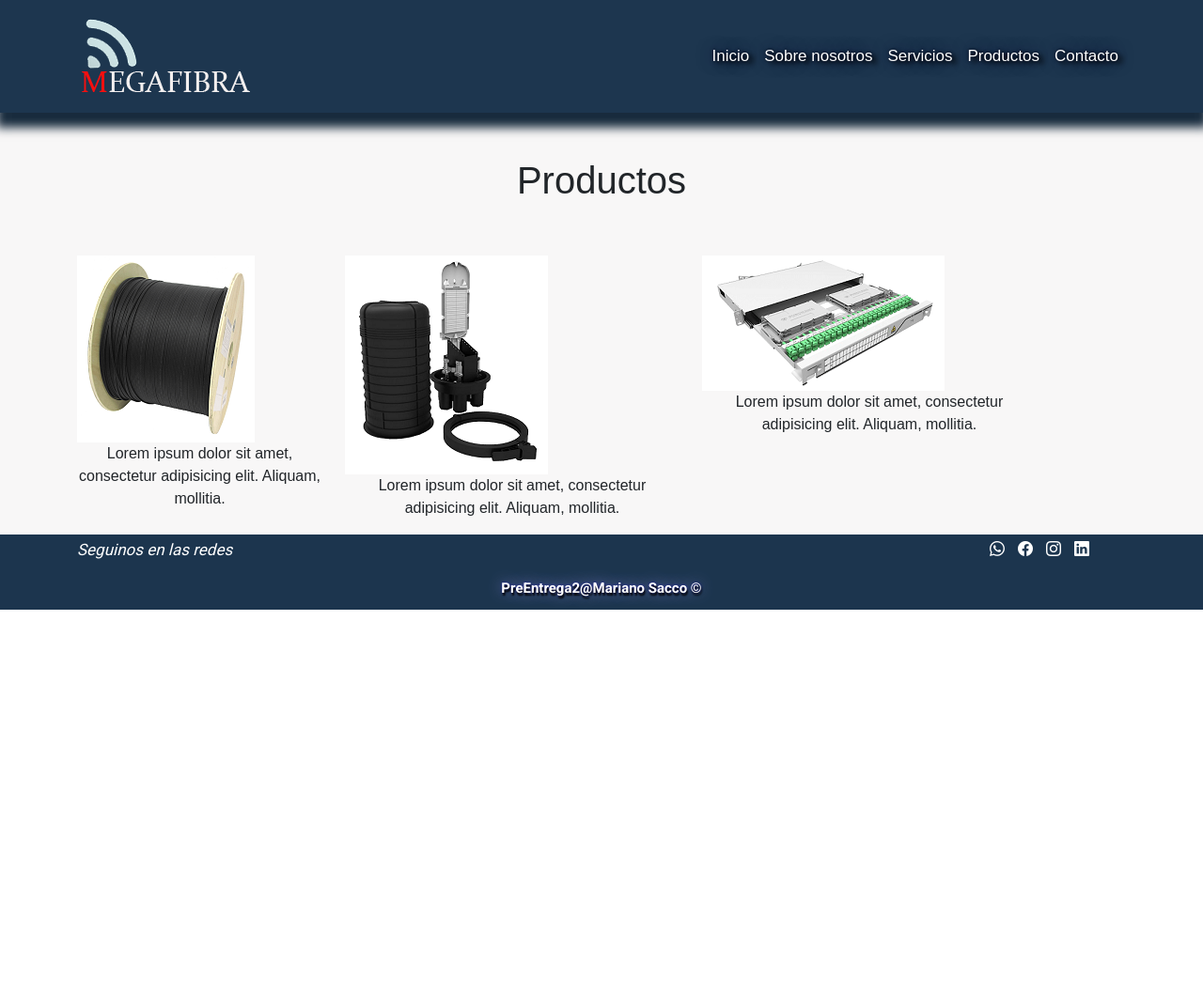
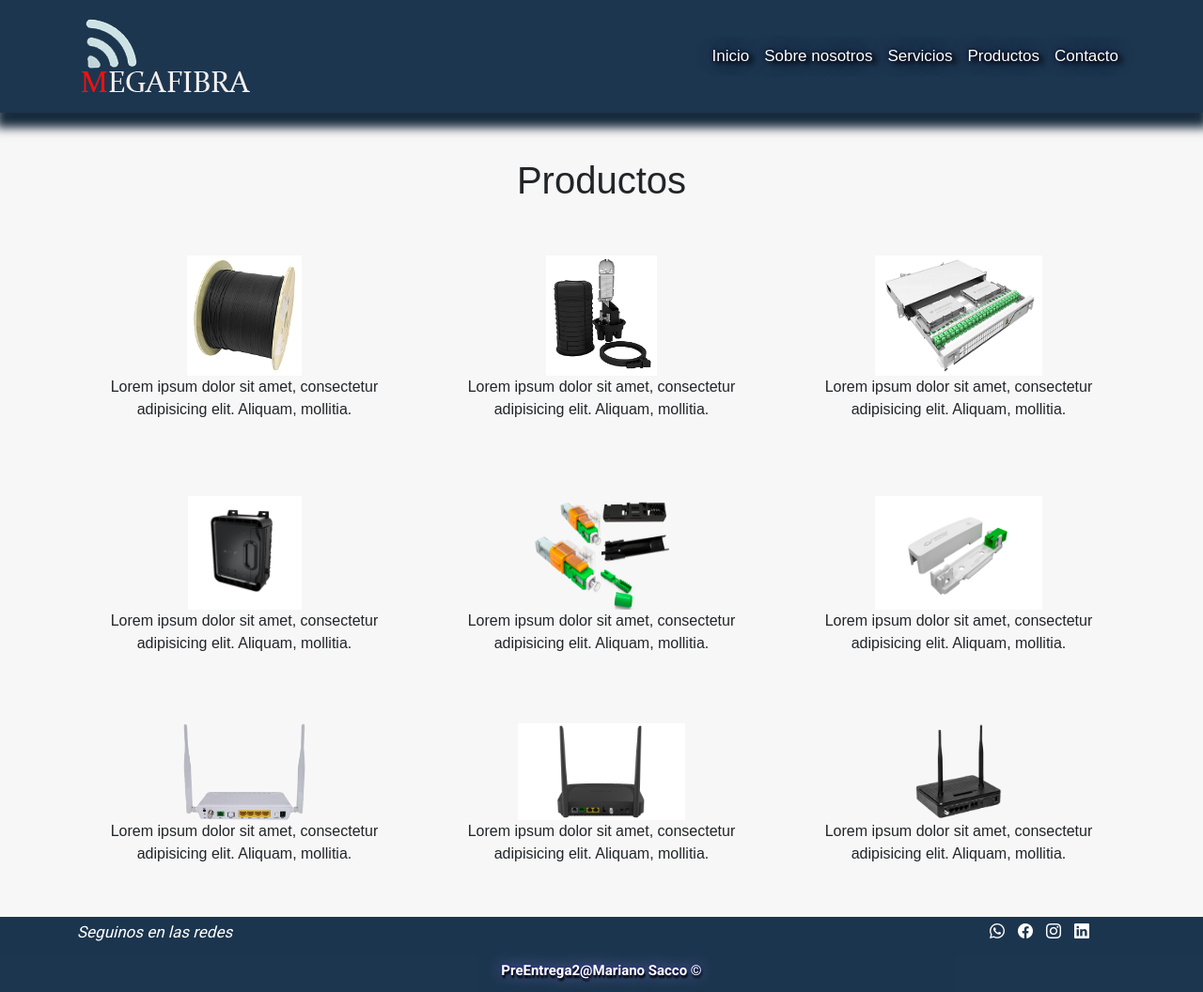
Before and after one commit to marianosacco/PF-SaccoMariano, a plain HTML site: page pages/productos.html in a window 1280 px wide. Shown: the whole page at 94% size. Before the commit the page ends 800 px from the top, so only its background shows below. Drawn offline with nearby package versions, Linux system fonts and the light colour scheme; a web font is replaced by a local one.

Commit message:
agregue productos

```diff
--- a/pages/productos.html
+++ b/pages/productos.html
@@ -93,11 +93,12 @@
     <main>
       <section>
         <div class="p-4"></div>
+        <div class="productos">
           <div class="container">
             <h1 class="text-center">Productos</h1>
             <div class="p-4"></div>
             <div class="row">
-            <div class="col-md-3">
+              <div class="col-md-4 d-flex flex-column align-items-center">
                 <img
                   src="../imgs/productos-bobina.png"
                   alt="bobina de cable de fibra optica "
@@ -107,7 +108,7 @@
                   Aliquam, mollitia.
                 </p>
               </div>
-            <div class="col-md-4 justify-content-start">
+              <div class="col-md-4 d-flex flex-column align-items-center">
                 <img
                   src="../imgs/productos-ceo.png"
                   alt="caja de empalme fibra optica "
@@ -117,7 +118,7 @@
                   Aliquam, mollitia.
                 </p>
               </div>
-            <div class="col-md-4">
+              <div class="col-md-4 d-flex flex-column align-items-center">
                 <img
                   src="../imgs/productos-odf.png"
                   alt="caja de empalme fibra optica "
@@ -126,6 +127,73 @@
                   Lorem ipsum dolor sit amet, consectetur adipisicing elit.
                   Aliquam, mollitia.
                 </p>
+              </div>
+            </div>
+          </div>
+        </div>
+        <div class="productos">
+          <div class="container">
+            <div class="row">
+              <div class="col-md-4 d-flex flex-column align-items-center">
+                <img
+                  src="../imgs/cto.jpg"
+                  alt="caja de empalme fibra optica "
+                />
+                <p class="text-center">
+                  Lorem ipsum dolor sit amet, consectetur adipisicing elit.
+                  Aliquam, mollitia.
+                </p>
+              </div>
+              <div class="col-md-4 d-flex flex-column align-items-center">
+                <img
+                  src="../imgs/conectores.png"
+                  alt="caja de empalme fibra optica "
+                />
+                <p class="text-center">
+                  Lorem ipsum dolor sit amet, consectetur adipisicing elit.
+                  Aliquam, mollitia.
+                </p>
+              </div>
+              <div class="col-md-4 d-flex flex-column align-items-center">
+                <img
+                  src="../imgs/Roseta.jpg"
+                  alt="caja de empalme fibra optica "
+                />
+                <p class="text-center">
+                  Lorem ipsum dolor sit amet, consectetur adipisicing elit.
+                  Aliquam, mollitia.
+                </p>
+              </div>
+              <div class="col-md-4 d-flex flex-column align-items-center">
+                <img
+                  src="../imgs/modem-1.png"
+                  alt="caja de empalme fibra optica "
+                />
+                <p class="text-center">
+                  Lorem ipsum dolor sit amet, consectetur adipisicing elit.
+                  Aliquam, mollitia.
+                </p>
+              </div>
+              <div class="col-md-4 d-flex flex-column align-items-center">
+                <img
+                  src="../imgs/modem-2.jpg"
+                  alt="caja de empalme fibra optica "
+                />
+                <p class="text-center">
+                  Lorem ipsum dolor sit amet, consectetur adipisicing elit.
+                  Aliquam, mollitia.
+                </p>
+              </div>
+              <div class="col-md-4 d-flex flex-column align-items-center">
+                <img
+                  src="../imgs/modem-3.png"
+                  alt="caja de empalme fibra optica "
+                />
+                <p class="text-center">
+                  Lorem ipsum dolor sit amet, consectetur adipisicing elit.
+                  Aliquam, mollitia.
+                </p>
+              </div>
             </div>
           </div>
         </div>
--- a/style.css
+++ b/style.css
@@ -137,3 +137,10 @@ main {
   color: black;
   font-family: "Merriweather Sans", "sans-serif";
 }
+
+/* imagenes en productos */
+.productos img {
+  max-width: 50%;
+  height: 50%;
+  align-items: center;
+}
```
Also changed, not shown: imgs/Roseta.jpg (added), imgs/conectores.png (added), imgs/cto.jpg (added), imgs/modem-1.png (added), imgs/modem-2.jpg (added), imgs/modem-3.png (added). Lines whose indentation alone changed are shown as unchanged.
